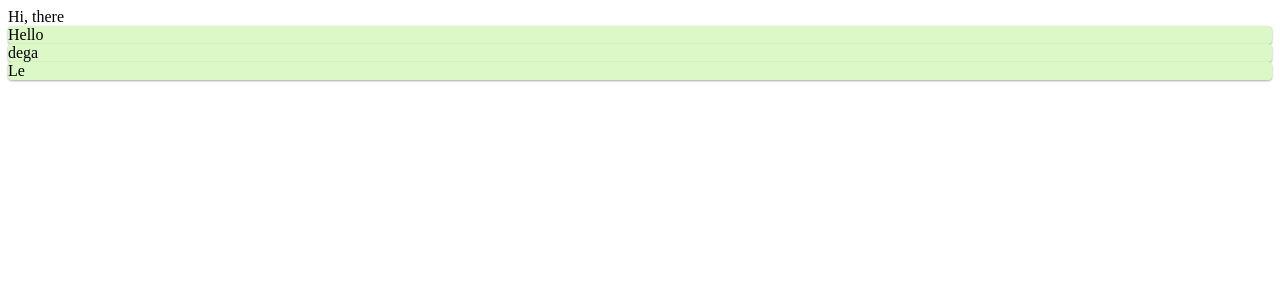
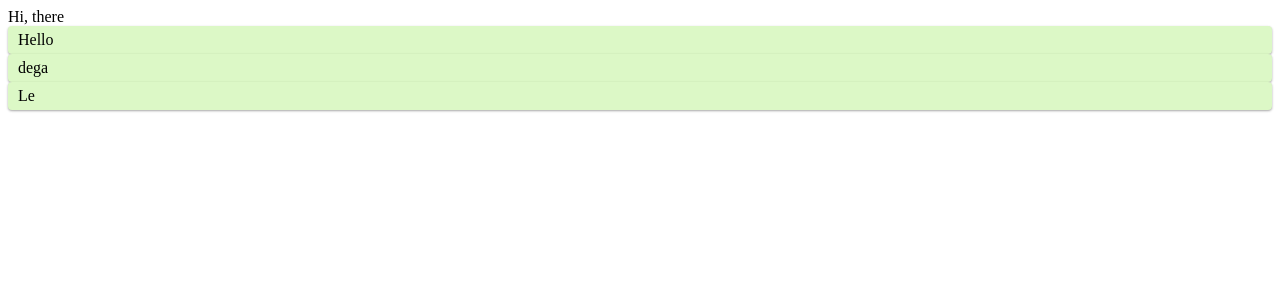
Before and after one commit to orangeflame/chatting-room-ui, a Next.js app: page / in a window 1280 px wide. Shown: the top 300 px of the page. Built offline with nearby package versions, Linux system fonts and the light colour scheme.

Commit message:
keep enhancing UI

```diff
--- a/modules/chat/components/Bubble/component.tsx
+++ b/modules/chat/components/Bubble/component.tsx
@@ -3,7 +3,7 @@ const Container = styled.div`
   background: ${({ theme }) => theme.colorPrimary};
   border-radius: ${({ theme }) => theme.sizeCornerBubble};
   box-shadow: 0 1px 3px rgba(0, 0, 0, 0.12), 0 1px 2px rgba(0, 0, 0, 0.24);
-  padding: "0.25em 0.5em";
+  padding: ${({ theme }) => theme.sizeIn(-10)} ${({ theme }) => theme.sizeIn(-4)};
 `;
 
 export const Bubble = (props) => <Container>{props.children}</Container>;
--- /dev/null
+++ b/modules/core/styles/size/index.ts
@@ -0,0 +1,2 @@
+export { size } from "./size";
+export { sizeIn } from "./sizeIn";
--- /dev/null
+++ b/modules/core/styles/size/size.ts
@@ -0,0 +1,3 @@
+const sizeRatio = 1.125;
+
+export const size = (times = 0): number => Math.pow(sizeRatio, times);
--- /dev/null
+++ b/modules/core/styles/size/sizeIn.ts
@@ -0,0 +1,3 @@
+import { size } from "./size";
+
+export const sizeIn = (times = 0, unit = "em"): string => `${size(times)}${unit}`;
--- a/modules/core/styles/themes.ts
+++ b/modules/core/styles/themes.ts
@@ -1,9 +1,15 @@
+import { size, sizeIn } from "./size";
+
 export interface Theme {
   colorPrimary: string;
   sizeCornerBubble: string;
+  size: typeof size;
+  sizeIn: typeof sizeIn;
 }
 
 export const normal: Theme = {
   colorPrimary: "#dcf8c6",
+  size,
   sizeCornerBubble: "0.25em",
+  sizeIn,
 };
```
